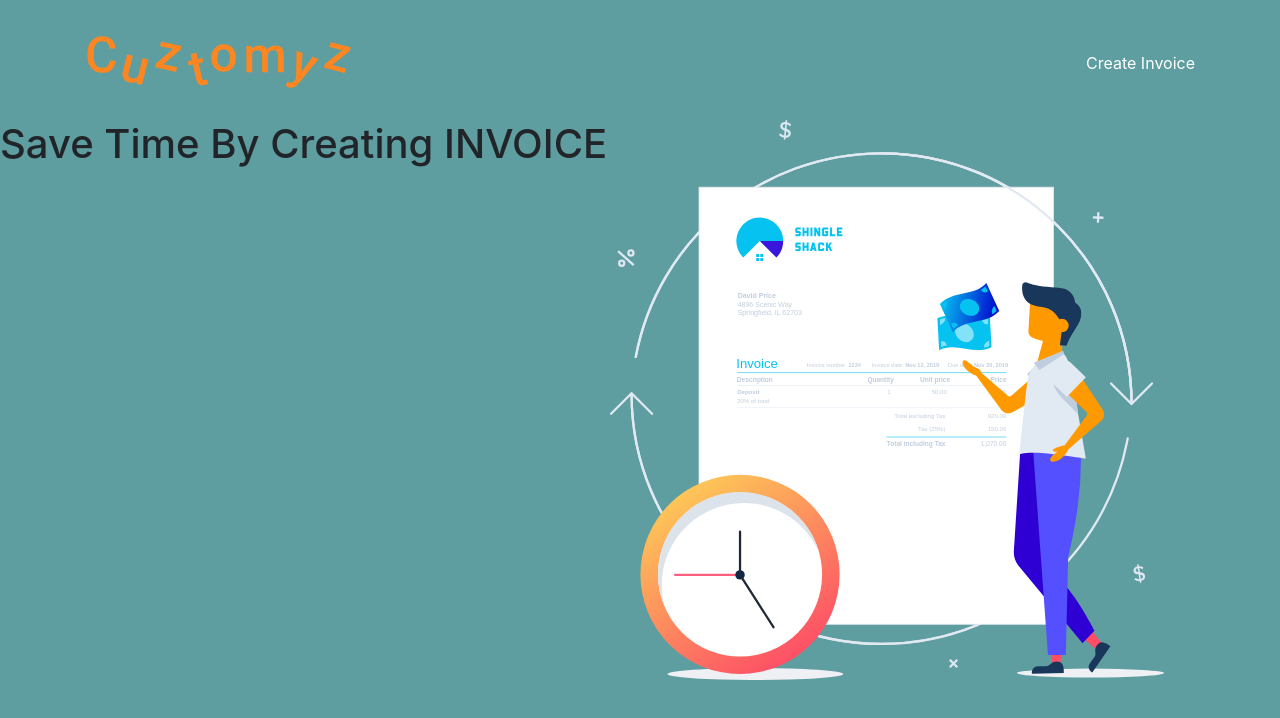
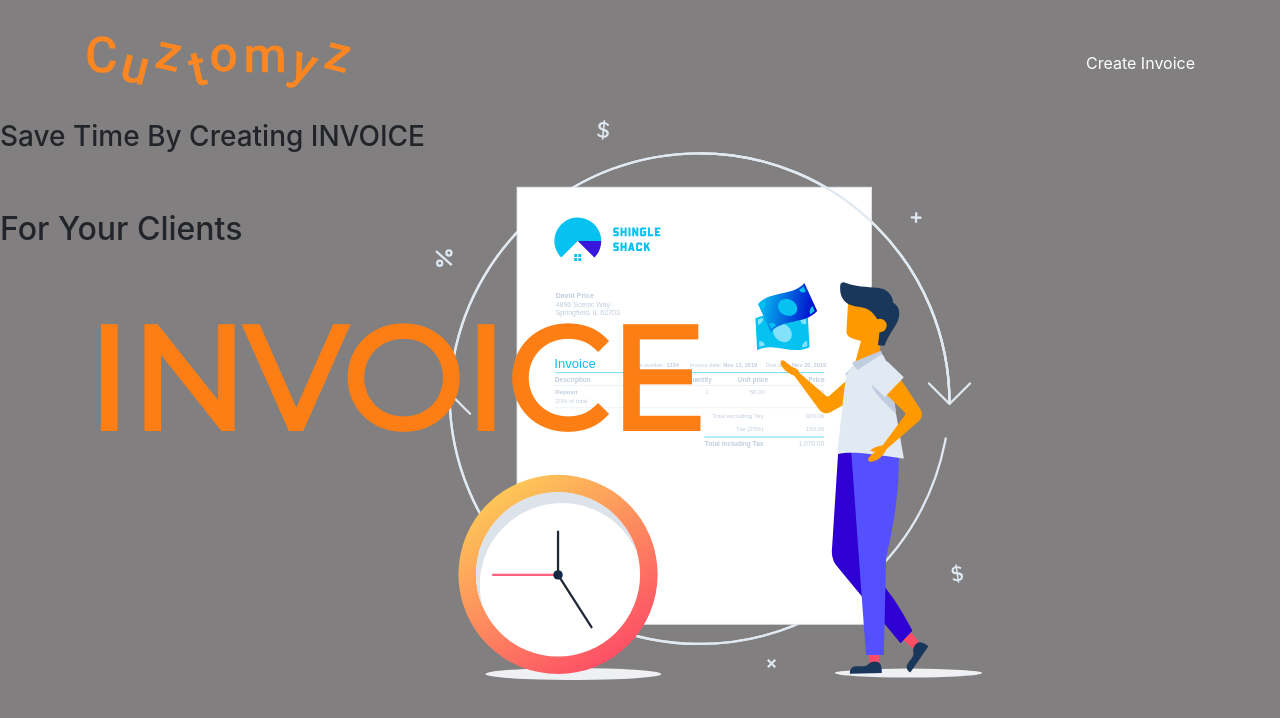
Before and after one commit to TOBECHI-GH/Web-ecom-8, a plain HTML site: page index.html in a window 1280 px wide. Drawn offline with nearby package versions, Linux system fonts and the light colour scheme.

Commit message:
landing page

```diff
--- a/index.html
+++ b/index.html
@@ -5,6 +5,7 @@
     <meta name="viewport" content="width=device-width, initial-scale=1.0">
     <link rel="stylesheet" href="style.css">
     <link rel="stylesheet" href="https://stackpath.bootstrapcdn.com/bootstrap/4.5.2/css/bootstrap.min.css" integrity="sha384-JcKb8q3iqJ61gNV9KGb8thSsNjpSL0n8PARn9HuZOnIxN0hoP+VmmDGMN5t9UJ0Z" crossorigin="anonymous">
+    <link href="https://fonts.googleapis.com/css2?family=Montserrat&family=Roboto&display=swap" rel="stylesheet">
     <title>Document</title>
 </head>
 <body id="home">
@@ -19,14 +20,17 @@
                     <img src="images/logo.svg" alt="logo" class="navbar-brand" id="logo">
 
                     <div>
-                        <a id="create">Create Invoice</a>
+                        <span><a id="create">Create Invoice</a></span>
                     </div>
                 </div>
             </nav>
         </header>
         <div class="row" id="main">
             <div id="col">
-                <h1>Save Time By Creating INVOICE</h1>
+                <h3 class="">Save Time By Creating INVOICE</h1><br>
+                <h1 class="invoice"><strong>INVOICE</strong></h1><br>
+                <h2 class="">For Your Clients</h2>
+
             </div>
             <div id="col">
                 <img src="images/invoice-3.svg" alt="background-svg" id="right-img" class="img-fluid">
--- a/style.css
+++ b/style.css
@@ -2,7 +2,7 @@
     box-sizing: border-box;
 }
 #home{
-    background-color: cadetblue;
+    background-color:#817f7f;
 }
 /* header{
     background:rgba(255,255,255,0.6);
@@ -17,6 +17,19 @@
     margin-left: -25%;
 } */
 
+.invoice {
+    position: absolute;
+    left: 6.6%;
+    right: 48.61%;
+    top: 36.52%;
+    bottom: 46.29%;
+    font-family: 'Montserrat', sans-serif;
+    font-style: normal;
+    font-weight: 800;
+    font-size: 144px;
+    line-height: 176px;
+    color: #fd7e14;
+}
 #create{
     color: white;
     text-decoration: none;
@@ -36,3 +49,8 @@
     width: 70vh;
     height: 70vh;
 }
+
+#font{
+    font-family: 'Montserrat', sans-serif;
+    font-family: 'Roboto', sans-serif;
+}
```
